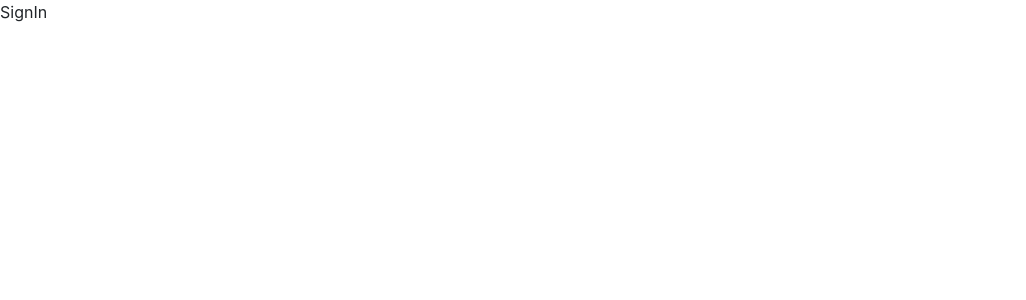
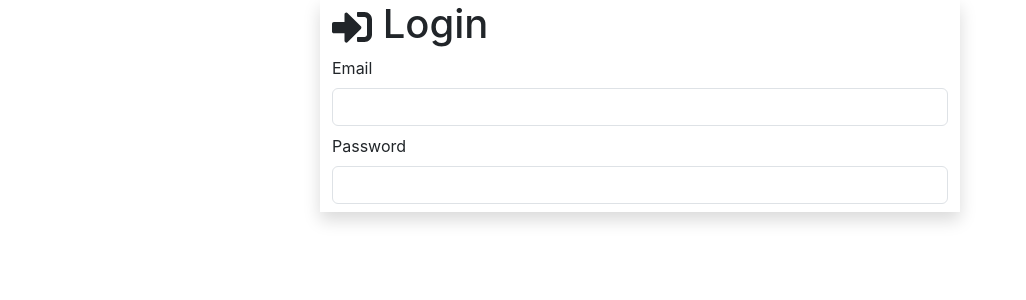
Before and after one commit to AkinolaAdewole/MERN__School_Management_App, a React (Create React App) app in the folder frontend/: page /signin in a window 1280 px wide. Shown: the top 300 px of the page, without its empty margins (0-1026 px from the left). Built offline with nearby package versions, Linux system fonts and the light colour scheme.

Commit message:
School Management

```diff
--- a/frontend/src/pages/signin/SignIn.tsx
+++ b/frontend/src/pages/signin/SignIn.tsx
@@ -1,14 +1,14 @@
 import React from 'react'
+import SignInForm from './SignInForm'
 
-interface SignInForm{
-    firstname: string;
-    lastname: string;
-    email: string;
-    password: string
-}
 const SignIn = () => {
+
   return (
-    <div>SignIn</div>
+    <>
+      <div>
+        <SignInForm />
+      </div>
+    </>
   )
 }
 
--- /dev/null
+++ b/frontend/src/pages/signin/SignInForm.tsx
@@ -0,0 +1,46 @@
+import React,{useState, useEffect} from 'react'
+import { FaSignInAlt } from 'react-icons/fa'
+import { useSelector, useDispatch } from 'react-redux'
+import { useNavigate } from 'react-router-dom'
+import { toast } from 'react-toastify'
+import Spinner from '../../components/Spinner'
+
+
+interface SignInFormData{
+    email: string;
+    password: string
+}
+
+const SignInForm = () => {
+    const [formData, setFormData] = useState<SignInFormData>({
+        email:'',
+        password:''
+      })
+
+      const {email, password} = formData
+  return (
+    <>
+        <div>
+            <div className='container-fluid'>
+              <div className='row'>
+                <div className='shadow col-6 mx-auto'>
+                  <h1> <FaSignInAlt/> Login </h1>
+
+                  <form action="">
+                    <label htmlFor="">Email</label>
+                    <input type="email" name='email'
+                     className='form-control my-2' />
+
+                     <label htmlFor="">Password</label>
+                     <input type="password" name='password'
+                      className='form-control my-2'/>
+                  </form>
+                </div>
+              </div>
+            </div>
+        </div>
+    </>
+  )
+}
+
+export default SignInForm
```
Also changed, not shown: frontend/src/pages/signup/SignUp.tsx (+6 -1 lines).
